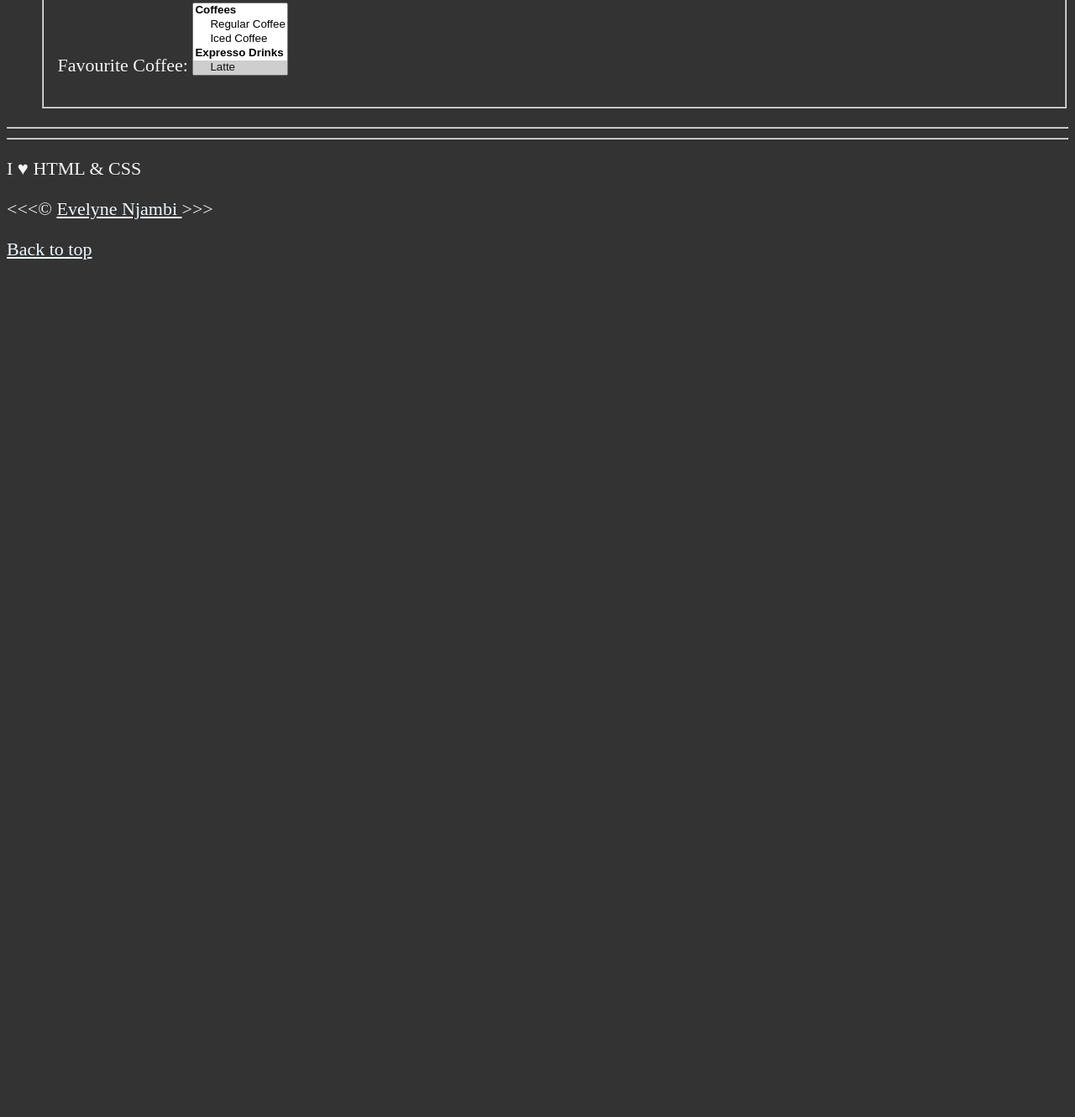
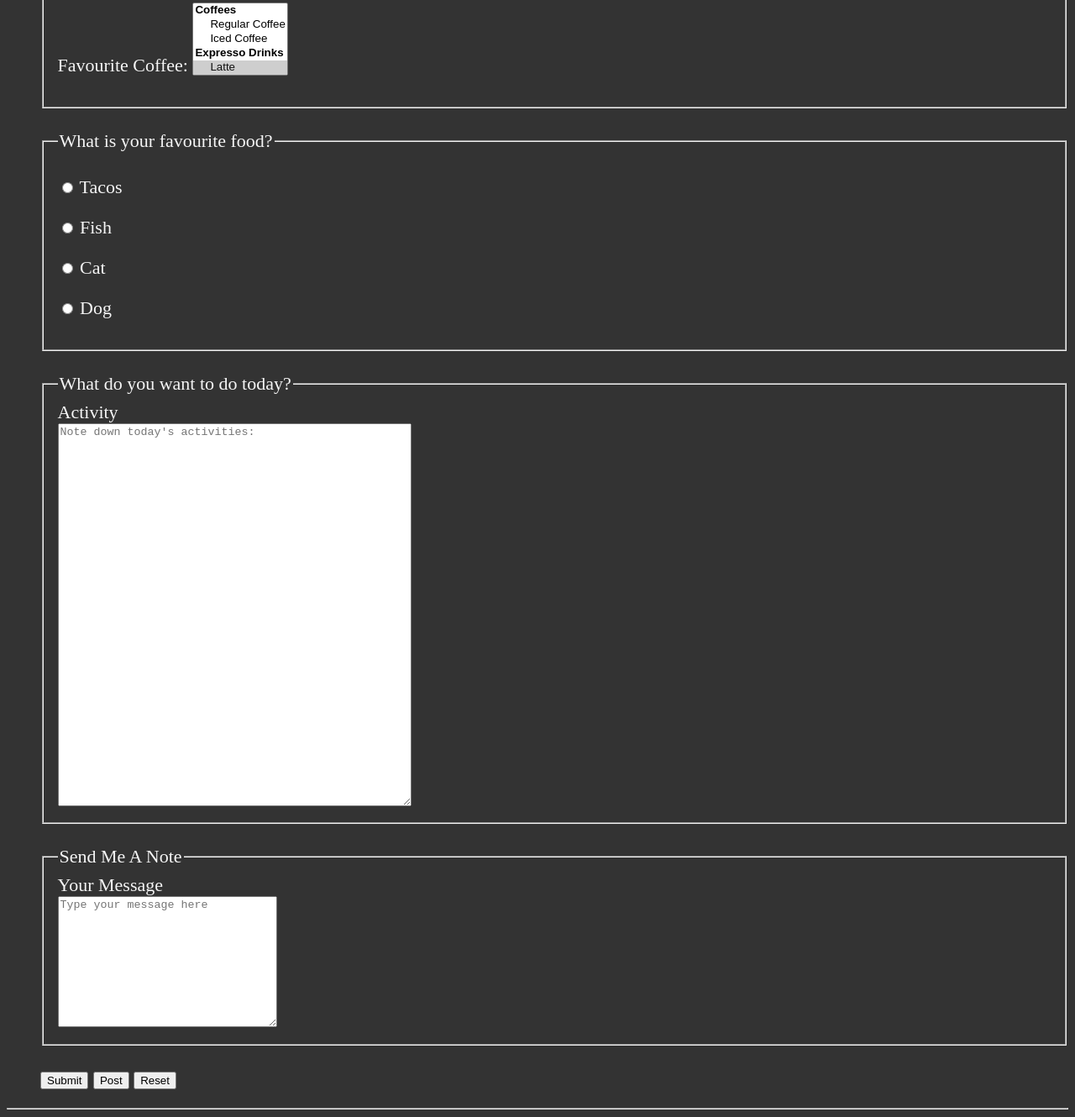
Before and after one commit to njambiEvelyne/HTMLCourse, a plain HTML site: page index.html in a window 1280 px wide. Shown: the part 4648-5978 px from the top of the page at 84% size. Before the commit the page ends 4980 px from the top, so only its background shows below. Drawn offline with Linux system fonts and the light colour scheme.

Commit message:
Adeed forms

```diff
--- a/index.html
+++ b/index.html
@@ -341,7 +341,50 @@
   </datalist>
 </p> -->
 </fieldset>
+<br>
+<fieldset>
+  <legend>What is your favourite food?</legend>
+  <p>
+    <input type="radio" name="food" id="tacos" value="tacos">
+    <label for="tacos">Tacos</label>
+  </p>
 
+  <p>
+    <input type="radio" name="food" id="fish" value="fish">
+    <label for="tacos">Fish</label>
+  </p>
+
+  <p>
+    <input type="radio" name="food" id="cat" value="cat">
+    <label for="cat">Cat</label>
+  </p>
+
+  <p>
+    <input type="radio" name="food" id="dog" value="dog">
+    <label for="dog">Dog</label>
+  </p>
+  </fieldset>
+
+  <br>
+  <fieldset>
+    <legend>What do you want to do today?</legend>
+    <label for="activity">Activity</label>
+    <br>
+    <textarea name="Today's activity" id="activity" cols="50" rows="30" placeholder="Note down today's activities:"></textarea>
+
+
+  </fieldset>
+  <br>
+<fieldset>
+    <legend>Send Me A Note</legend>
+    <label for="message">Your Message</label>
+    <br>
+    <textarea name="message" id="message" cols="30" rows="10" placeholder="Type your message here"></textarea>
+</fieldset>
+      <br>
+      <button type="submit">Submit</button>
+      <button type="submit" formaction="https://httpbin.org/post" formmethod="post">Post</button>
+       <button type="reset">Reset</button>
       </form>
       <form action="post"></form>
     </article>
```
